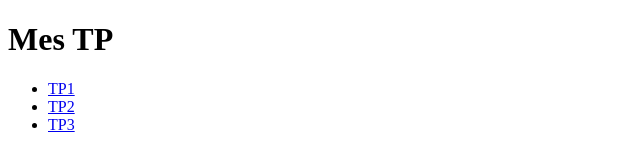
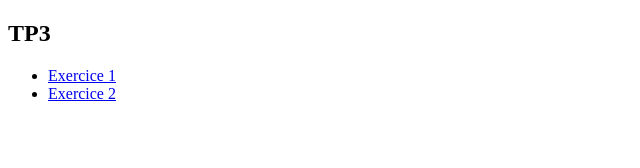
Before and after one commit to SiniX69/TP2-Web, a plain HTML site: page index.html in a window 1280 px wide. Shown: the whole page, without its empty margins (0-640 px from the left). Drawn offline with Linux system fonts and the light colour scheme.

Commit message:
Update TP section in index.html

```diff
--- a/index.html
+++ b/index.html
@@ -4,12 +4,10 @@
     <title>Mes TP Web</title>
 </head>
 <body>
-    <h1>Mes TP</h1>
-
-    <ul>
-        <li><a href="TP1/index.html">TP1</a></li>
-        <li><a href="TP2/index.html">TP2</a></li>
-        <li><a href="TP3/index.html">TP3</a></li>
-    </ul>
+    <h2>TP3</h2>
+        <ul>
+            <li><a href="TP3/exercice1.html">Exercice 1</a></li>
+            <li><a href="TP3/exercice2.html">Exercice 2</a></li>
+        </ul>
 </body>
 </html>
```
